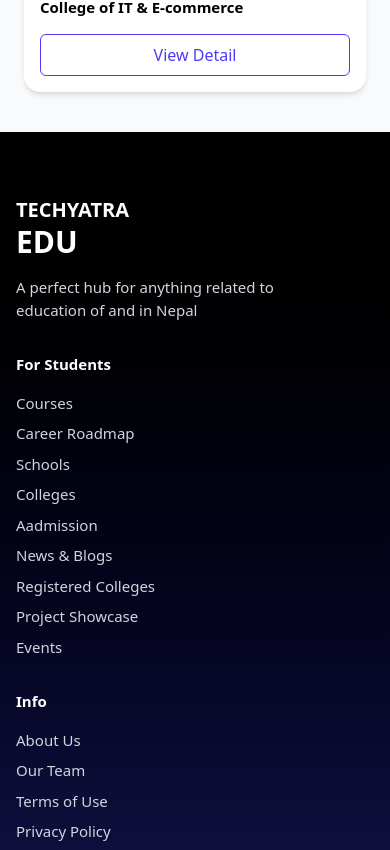
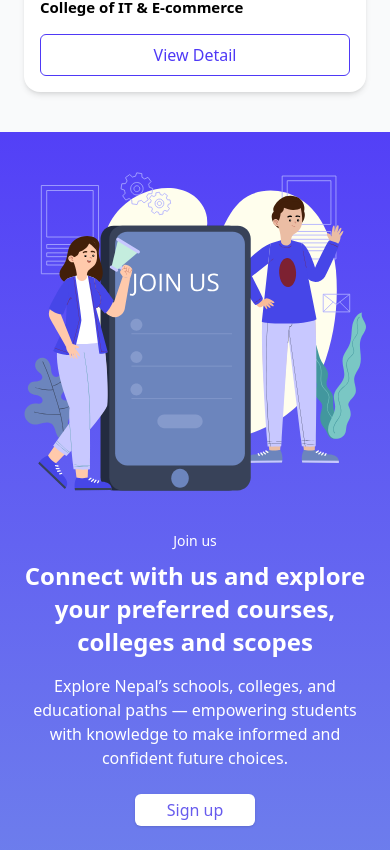
Before and after one commit to techyatra123/techyatraedu, a Next.js app: page / in a window 390 px wide. Shown: the part 8854-9704 px from the top of the page. Built offline with nearby package versions, Linux system fonts and the light colour scheme.

Commit message:
join us component

```diff
--- a/src/app/page.tsx
+++ b/src/app/page.tsx
@@ -2,6 +2,7 @@
 import CareerRoadmap from "@/components/careerRoadmap";
 import Footer from "@/components/footer";
 import HeroSection from "@/components/hero";
+import JoinSection from "@/components/joinus";
 import RegisteredClzList from "@/components/registeredclzlist";
 import SchoolCollege from "@/components/schoolCollege";
 import Testimonials from "@/components/testimonials";
@@ -37,6 +38,7 @@
       />
 
       <Upcommingevent />
+      <JoinSection/>
       <Footer />
     </>
   );
--- /dev/null
+++ b/src/components/joinus.tsx
@@ -0,0 +1,38 @@
+'use client';
+
+import Image from 'next/image';
+
+export default function JoinSection() {
+  return (
+    <section className="bg-gradient-to-b from-[#5340f7] to-[#2b44e4b0]  text-white py-10 px-6 md:px-12">
+      <div className="max-w-7xl mx-auto flex flex-col-reverse md:flex-row items-center justify-between gap-10">
+
+        <div className="flex-1 text-center md:text-left">
+          <p className="text-sm md:text-base font-medium mb-2">Join us</p>
+          <h2 className="text-2xl md:text-3xl font-semibold leading-snug">
+            Connect with us and explore your preferred
+            <span className="text-white"> courses, colleges and scopes</span>
+          </h2>
+          <p className="text-md mt-4 max-w-md mx-auto md:mx-0">
+            Explore Nepal’s schools, colleges, and educational paths — empowering
+            students with knowledge to make informed and confident future choices.
+          </p>
+          <button className="mt-6 bg-white text-[#675bed] font-normal py-1 px-8 rounded-md shadow hover:shadow-2xl hover:bg-gray-100   transition">
+            Sign up
+          </button>
+        </div>
+
+
+        <div className="flex-1 flex justify-center">
+          <Image
+            src="/svgs/joinus.svg"
+            alt="Join Us Illustration"
+            width={400}
+            height={100}
+            className="w-full h-auto max-w-md md:max-w-lg"
+          />
+        </div>
+      </div>
+    </section>
+  );
+}
```
Also changed, not shown: public/svgs/joinus.svg (added).
